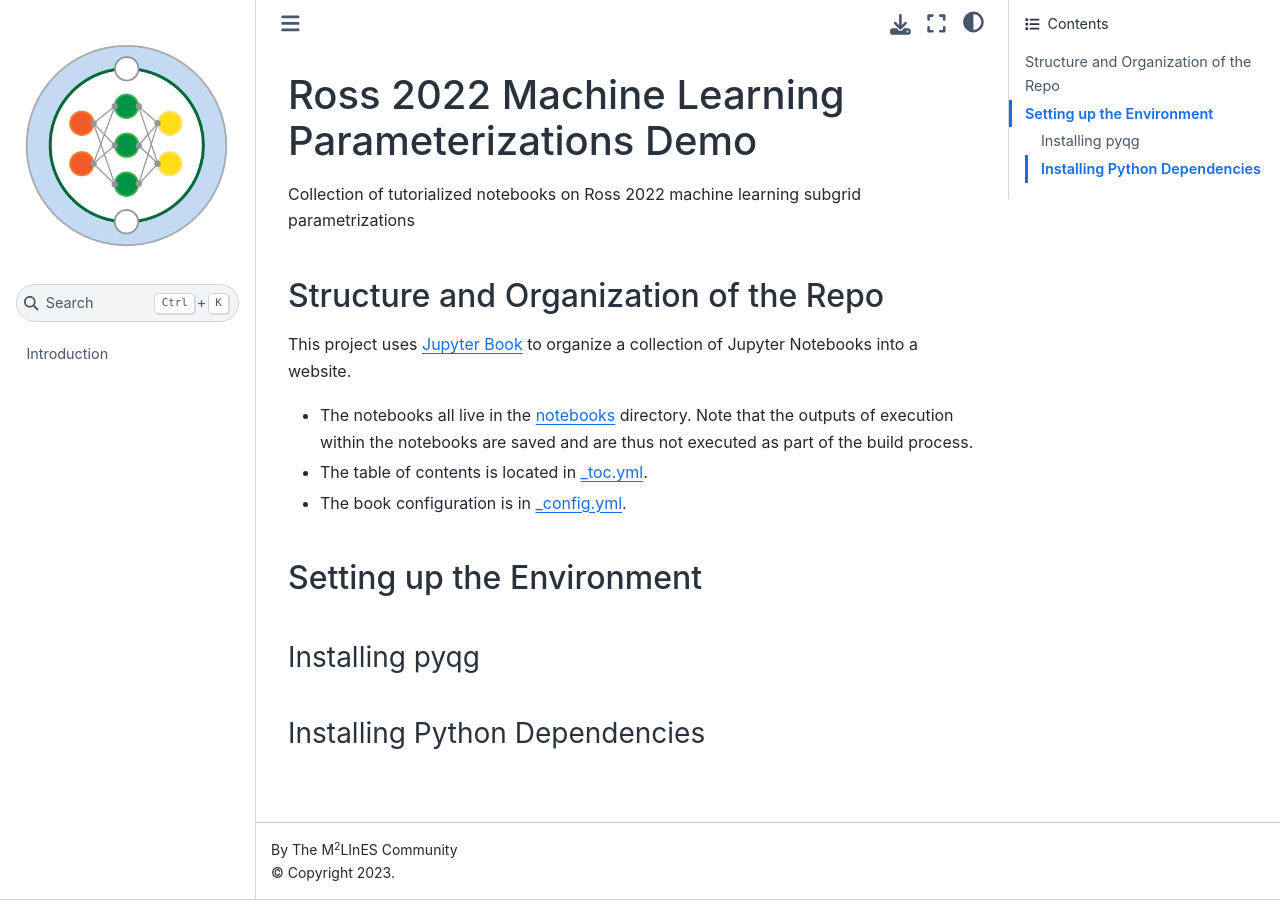
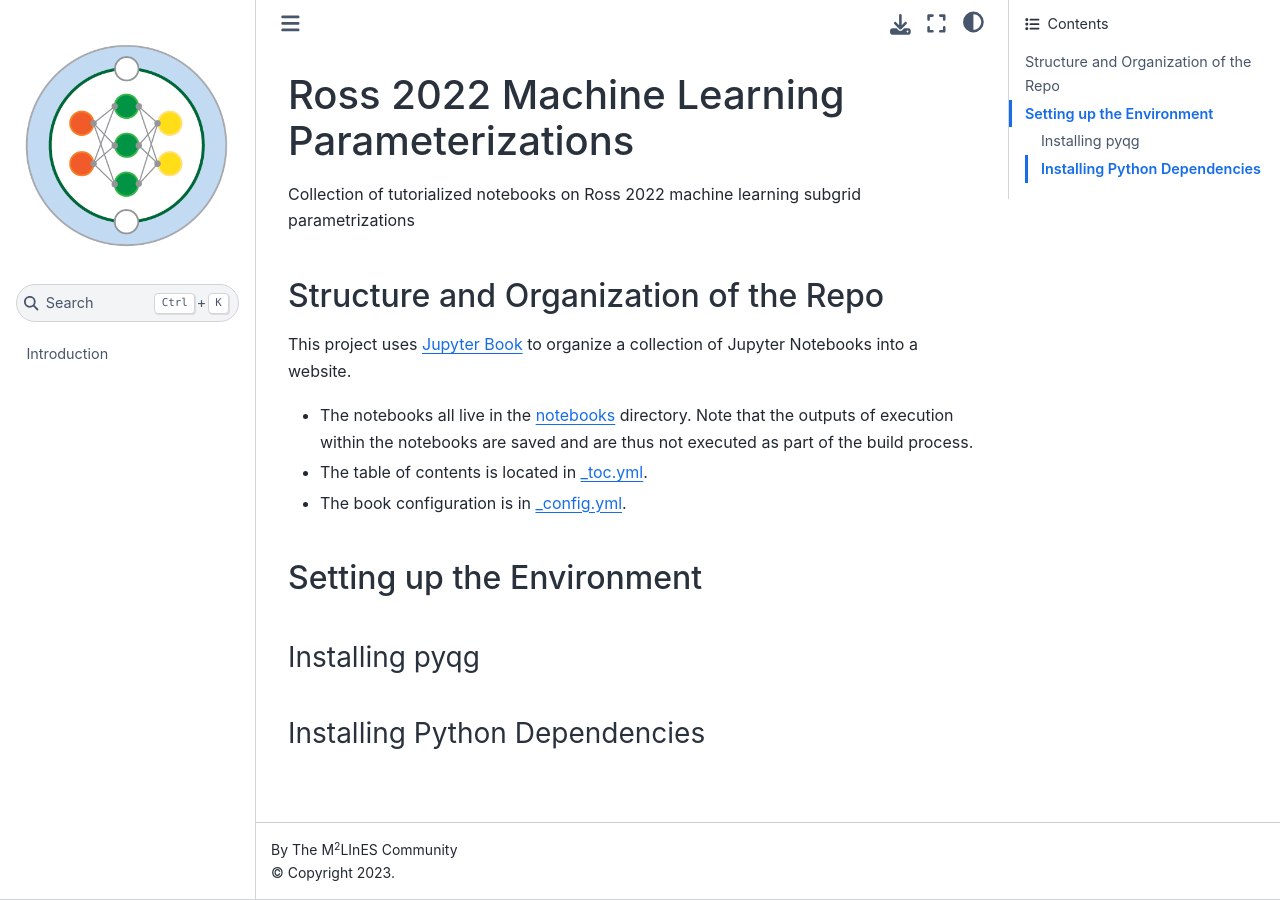
Before and after one commit to m2lines/MLwithQG, a Jupyter Book: the page built from README.md, in a window 1280 px wide. Built offline with Jupyter Book 1.0.4 settings and Sphinx 7.4.7 and the Sphinx Book theme 1.1.4, drawn with Linux system fonts in a browser that asks for light colours; pages that are not in the unit, such as notebooks, are missing from menus.

Commit message:
Updated book config and README, added gitignore

```diff
--- a/README.md
+++ b/README.md
@@ -1,4 +1,4 @@
-# Ross 2022 Machine Learning Parameterizations Demo
+# Ross 2022 Machine Learning Parameterizations
 Collection of tutorialized notebooks on Ross 2022 machine learning subgrid parametrizations
 
 ## Structure and Organization of the Repo
--- a/_config.yml
+++ b/_config.yml
@@ -27,5 +27,5 @@ sphinx:
 
 # Information about where the book exists on the web
 repository:
-  url: https://github.com/ocean-transport/ross22_demo # Online location of your book
+  url: https://github.com/m2lines/ross22_demo # Online location of your book
   branch: main # Which branch of the repository should be used when creating links (optional)
```
Also changed, not shown: 1 other file.
